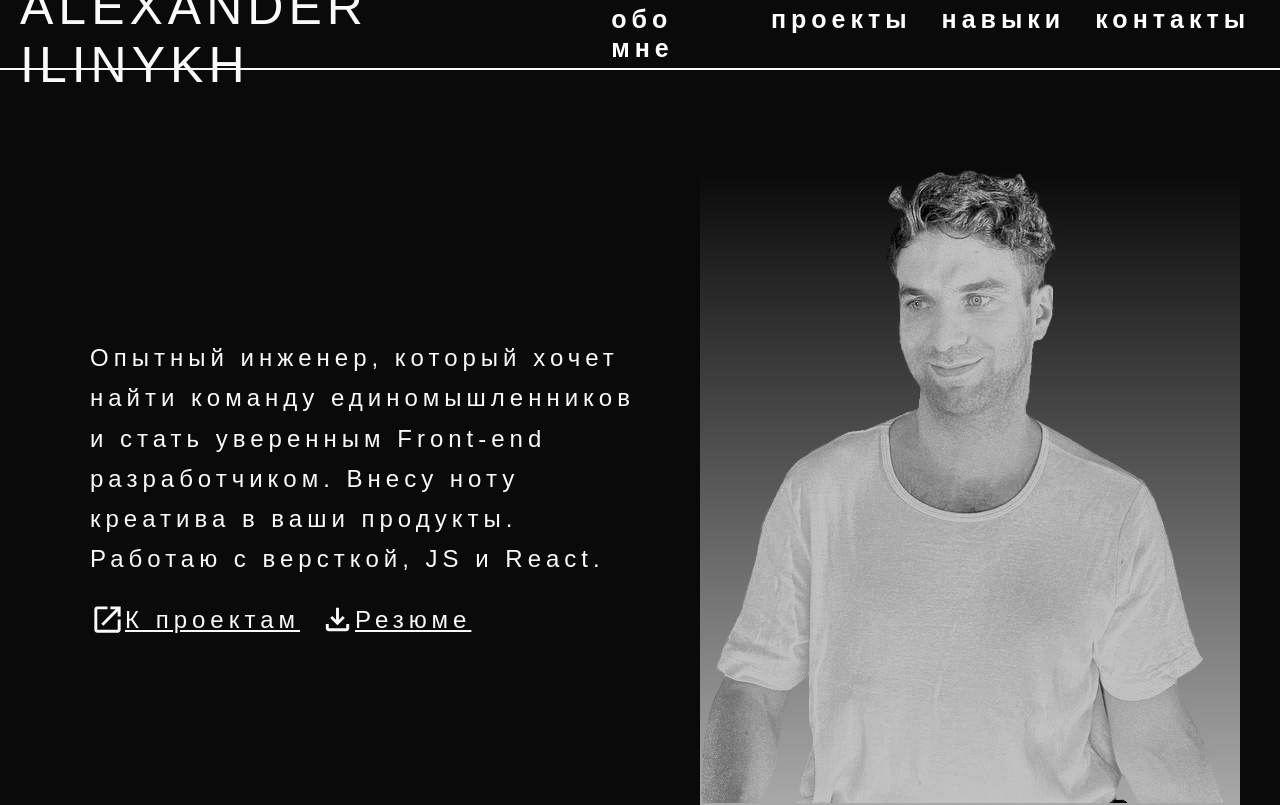
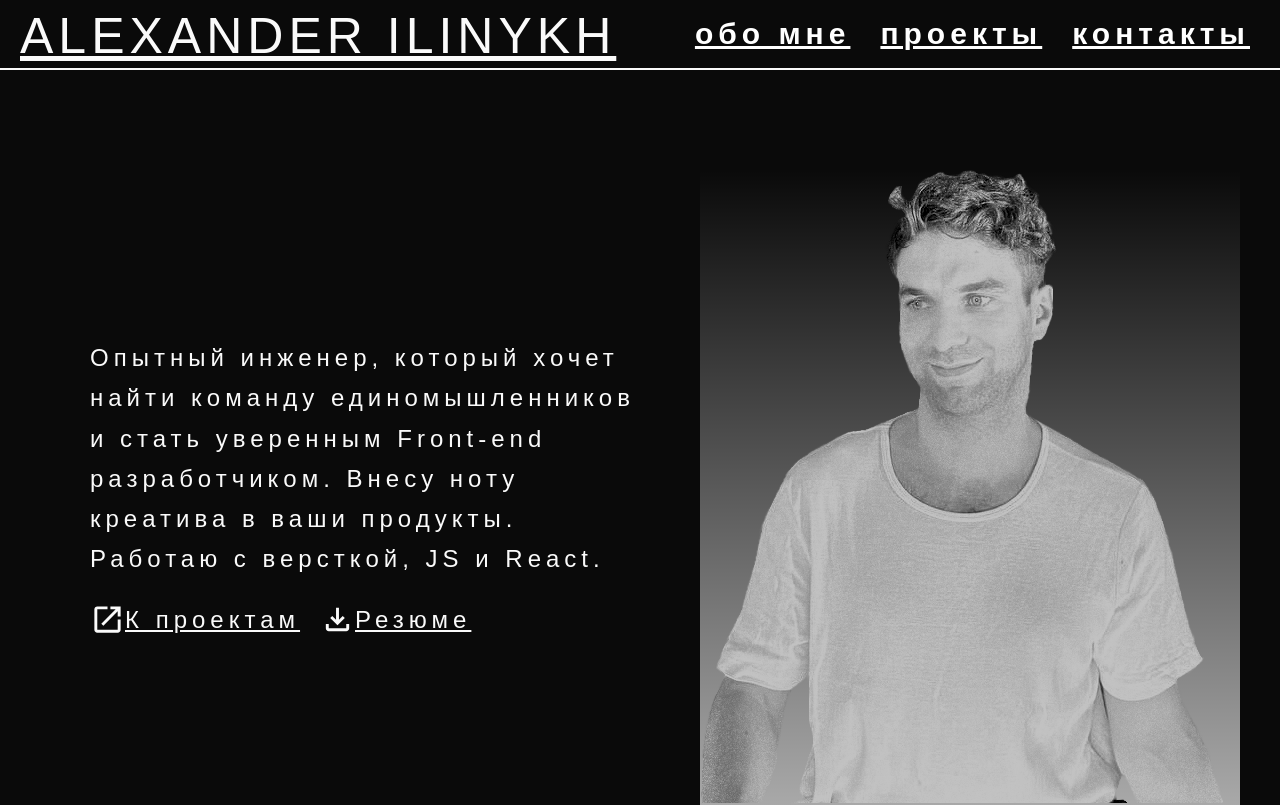
Before and after one commit to AleksandrIlinykh/portfolio, a React (Create React App) app: page / in a window 1280 px wide. Shown: the top 805 px of the page. Built offline with nearby package versions, Linux system fonts and the light colour scheme.

Commit message:
adopted and styled Header

```diff
--- a/src/components/about/timeline/timeline.jsx
+++ b/src/components/about/timeline/timeline.jsx
@@ -8,7 +8,7 @@ export default function Timeline() {
   return (
     <div className={timelineStyles.timeline}>
       <h2 className={timelineStyles.header}>Обо мне</h2>
-      <div className={timelineStyles.content}>
+      <div className={timelineStyles.content} id="about">
         {timelineData.map((timelineElement) => (
           <>
             <Line width={"2px"} height={"200px"} color={"white"} />
--- a/src/components/app/App.js
+++ b/src/components/app/App.js
@@ -1,13 +1,16 @@
+import { useState } from "react";
 import Header from "../header/header";
 import Home from "../home/home";
 import About from "../about/about";
 import Projects from "../projects/projects";
 import Contacts from "../contacts/contacts";
 import appStyles from "./app.module.css";
+
 function App() {
+  const [isMenuOpen, setIsMenuOpen] = useState(false);
   return (
     <div className={appStyles.app}>
-      <Header />
+      <Header isMenuOpen={isMenuOpen} setIsMenuOpen={setIsMenuOpen} />
       <div className={appStyles.content}>
         <Home />
         <About />
--- a/src/components/app/app.module.css
+++ b/src/components/app/app.module.css
@@ -1,5 +1,8 @@
 .app{
   width: 100vw;
+  background-color: var(--background-main);
+  color: var( --text-main);
+  border-color: var( --text-main) ;
 }
 
 .content {
@@ -7,6 +10,4 @@
   position: relative;
   top: 70px;
   scroll-behavior: smooth;
-  background-color: var(--background-main);
-  color: var( --text-main);
 }
--- a/src/components/common/common.module.css
+++ b/src/components/common/common.module.css
@@ -11,7 +11,7 @@
   font-family: 'Source Code Pro', Arial, sans-serif;
   font-style: normal;
   font-weight: 700;
-  font-size: 25px;
+  font-size: 30px;
   line-height: auto;
   color: var(--text-color);
   letter-spacing: 5px;
--- a/src/components/header/header.jsx
+++ b/src/components/header/header.jsx
@@ -4,7 +4,9 @@ export default function Header({ isMenuOpen, setIsMenuOpen }) {
   return (
     <nav className={headerStyles.header}>
       <div className={headerStyles.logo}>
-        <h1 className={headerStyles.logoText}>ALEXANDER ILINYKH</h1>
+        <h1 className={headerStyles.logoText}>
+          <a href="#home">ALEXANDER ILINYKH</a>
+        </h1>
       </div>
       <div className={headerStyles.controls}>
         <ul
@@ -14,10 +16,30 @@ export default function Header({ isMenuOpen, setIsMenuOpen }) {
             (isMenuOpen && headerStyles.headerNavActive)
           }
         >
-          <li className={headerStyles.headerNavElem}>обо мне</li>
-          <li className={headerStyles.headerNavElem}>проекты</li>
-          <li className={headerStyles.headerNavElem}>навыки</li>
-          <li className={headerStyles.headerNavElem}>контакты</li>
+          <li
+            className={headerStyles.headerNavElem}
+            onClick={() => {
+              setIsMenuOpen(!isMenuOpen);
+            }}
+          >
+            <a href="#about">обо мне</a>
+          </li>
+          <li
+            className={headerStyles.headerNavElem}
+            onClick={() => {
+              setIsMenuOpen(!isMenuOpen);
+            }}
+          >
+            <a href="#projects">проекты</a>
+          </li>
+          <li
+            className={headerStyles.headerNavElem}
+            onClick={() => {
+              setIsMenuOpen(!isMenuOpen);
+            }}
+          >
+            <a href="#contacts">контакты</a>
+          </li>
         </ul>
 
         <div
@@ -28,7 +50,6 @@ export default function Header({ isMenuOpen, setIsMenuOpen }) {
           }
           onClick={() => {
             setIsMenuOpen(!isMenuOpen);
-            console.log(isMenuOpen);
           }}
         >
           <span className={headerStyles.hamburgerLine}></span>
--- a/src/components/header/header.module.css
+++ b/src/components/header/header.module.css
@@ -1,8 +1,8 @@
 .header {
   width: 100%;
   height: 70px;
-  background-color: var(--background-main);
-  color: var( --text-main);
+  background-color: inherit;
+  color: inherit;
   position: fixed;
   top: 0;
   z-index: 2;
@@ -18,7 +18,6 @@
 
 .logoText {
   composes: headerTextLogo from "../common/common.module.css";
-
 }
 
 .img {
@@ -38,6 +37,10 @@
   composes: headerTextLink from "../common/common.module.css";
   margin-right: 30px;
   cursor: pointer;
+}
+
+.headerNavElem:hover {
+  color: var(--link-active);
 }
 
 .hamburger {
@@ -66,7 +69,21 @@
   gap: 4px;
 }
 
-@media screen and (max-width: 920px) {
+
+@media screen and (max-width: 1450px) {
+  .logoText {
+    font-size: 30px;
+  }
+}
+
+@media screen and (max-width: 550px) {
+  .logoText {
+    font-size: 20px;
+  }
+
+}
+
+@media screen and (max-width: 1200px) {
   .headerNav {
     padding-inline-start: 0;
     opacity: 0.8;
@@ -103,10 +120,3 @@
     transform: rotate(-45deg);
   }
 }
-
-@media screen and (max-width: 500px) {
-  .logoText {
-    font-size: 20px;
-  }
-
-}
```
